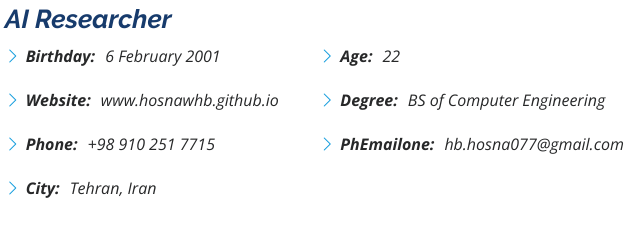
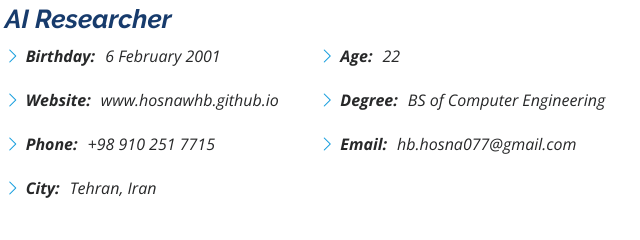
Before and after one commit to HosnawHb/hosnawhb.github.io, a plain HTML site: page index.html in a window 1280 px wide. Shown: the part 1060-1300 px from the top of the page, 640-1280 px from the left. Drawn offline with nearby package versions, Linux system fonts and the light colour scheme.

Commit message:
Update index.html

```diff
--- a/index.html
+++ b/index.html
@@ -110,7 +110,7 @@
                 <ul>
                   <li><i class="bi bi-chevron-right"></i> <strong>Age:</strong> <span>22</span></li>
                   <li><i class="bi bi-chevron-right"></i> <strong>Degree:</strong> <span>BS of Computer Engineering</span></li>
-                  <li><i class="bi bi-chevron-right"></i> <strong>PhEmailone:</strong> <span>hb.hosna077@gmail.com</span></li>
+                  <li><i class="bi bi-chevron-right"></i> <strong>Email:</strong> <span>hb.hosna077@gmail.com</span></li>
                 </ul>
               </div>
             </div>
```
